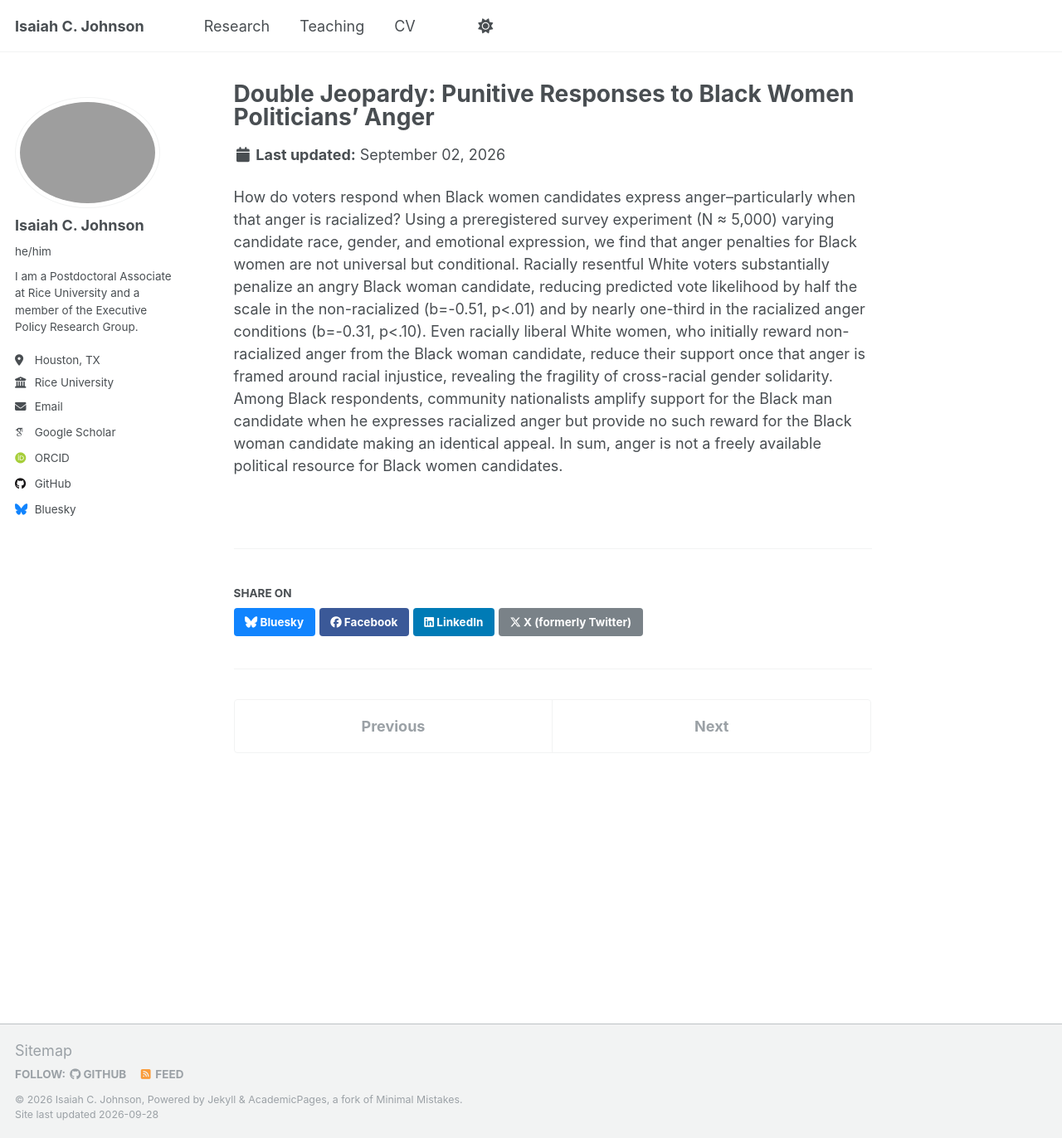
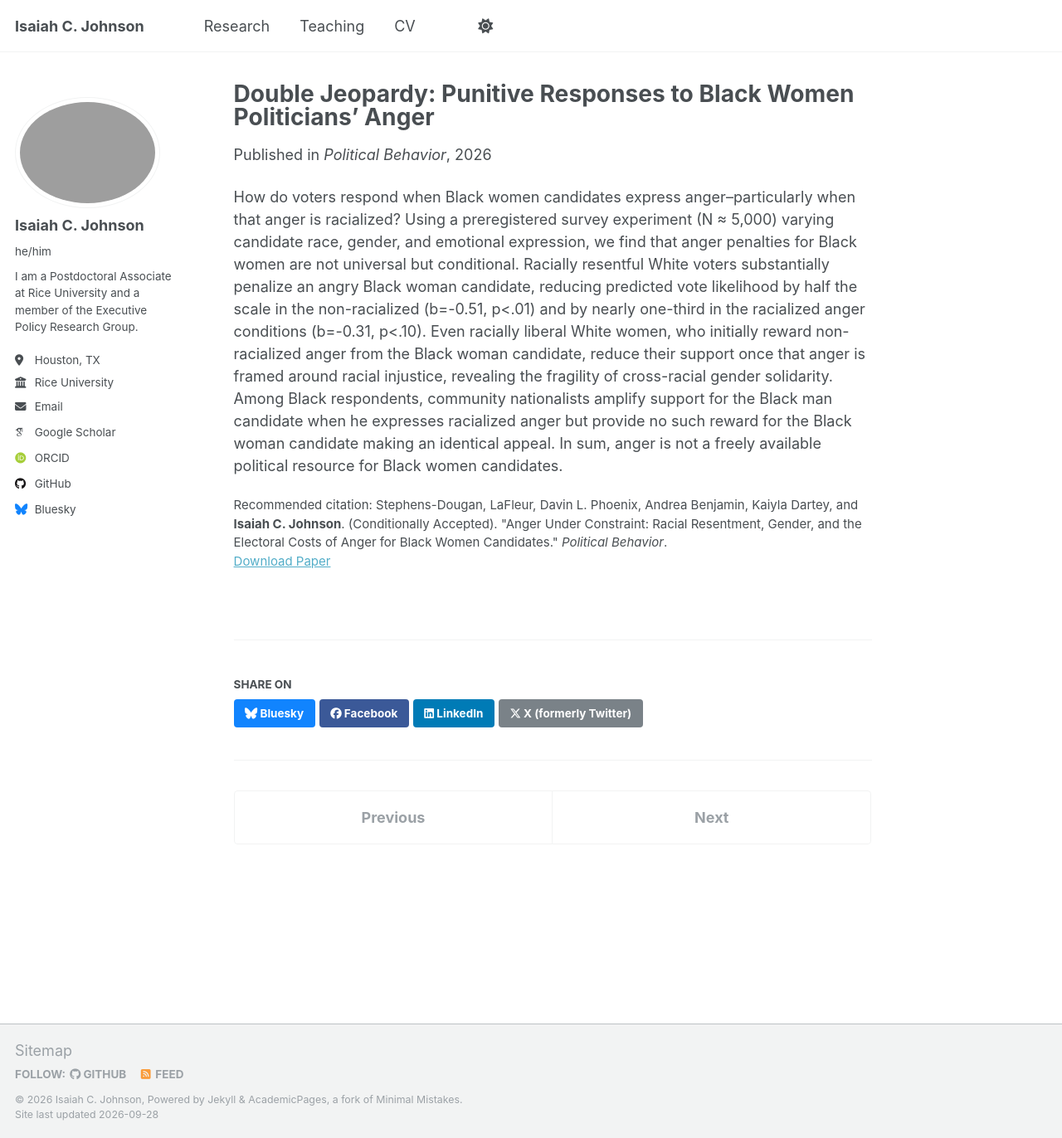
Before and after one commit to isaiahcjohnson/IsaiahCJohnson.github.io, a Jekyll site: the page built from _publications/2026-09-02-RGA.md, in a window 1280 px wide and 1372 px high. Shown: the whole window at 83% size. Built offline with Jekyll 4.4.1, drawn with Linux system fonts in a browser that asks for light colours; some web fonts are replaced.

Commit message:
modified:   _publications/2021-07-27-white-house-pressure.md 	modified:   _publications/2026-09-02-RGA.md 	modified:   files/JohnsonI_CV.pdf

```diff
--- a/_publications/2026-09-02-RGA.md
+++ b/_publications/2026-09-02-RGA.md
@@ -1,11 +1,13 @@
 ---
 title: "Double Jeopardy: Punitive Responses to Black Women Politicians’ Anger"
 collection: publications
-category: working_papers
+category: workimanuscriptsng_papers
 permalink: /publication/2026-RGA
 excerpt: "Our findings highlight the unique barriers facing Black women candidates in using anger as a political resource."
-date: 2026-09-02
+date: 2026-09-28
+venue: 'Political Behavior'
 paperurl: 'https://isaiahcjohnson.github.io/files/2026-09-02-RGA.pdf'
+citation: 'Stephens-Dougan, LaFleur, Davin L. Phoenix, Andrea Benjamin, Kaiyla Dartey, and <b>Isaiah C. Johnson</b>. (Conditionally Accepted). &quot;Anger Under Constraint: Racial Resentment, Gender, and the Electoral Costs of Anger for Black Women Candidates.&quot; <i>Political Behavior</i>.'
 ---
 
 How do voters respond when Black women candidates express anger–particularly when that anger is racialized? Using a preregistered survey experiment (N ≈ 5,000) varying candidate race, gender, and emotional expression, we find that anger penalties for Black women are not universal but conditional.  Racially resentful White voters substantially penalize an angry Black woman candidate, reducing predicted vote likelihood by half the scale in the non-racialized (b=-0.51, p<.01) and by nearly one-third in the racialized anger conditions (b=-0.31, p<.10).  Even racially liberal White women, who initially reward non-racialized anger from the Black woman candidate, reduce their support once that anger is framed around racial injustice, revealing the fragility of cross-racial gender solidarity. Among Black respondents, community nationalists amplify support for the Black man candidate when he expresses racialized anger but provide no such reward for the Black woman candidate making an identical appeal.  In sum, anger is not a freely available political resource for Black women candidates.
```
Also changed, not shown: _publications/2021-07-27-white-house-pressure.md (+1 -1 lines), 1 other file.
